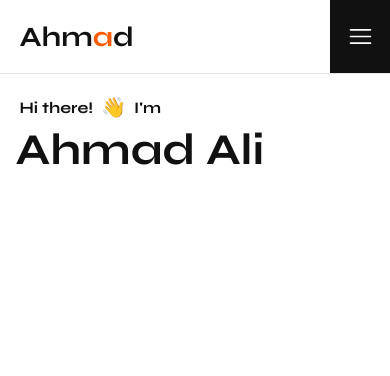
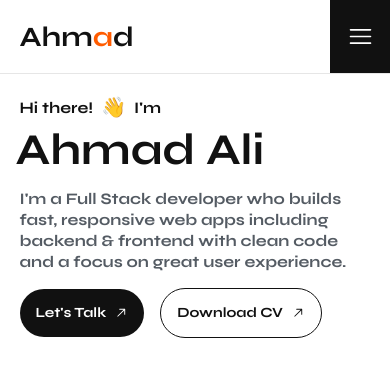
Before and after one commit to ahmad-008/ahmad-portfolio, a React (Vite) app: page / in a window 390 px wide. Shown: the top 376 px of the page. Built offline with nearby package versions, Linux system fonts and the light colour scheme.

Commit message:
Fix mobile menu streching and CV download path

```diff
--- a/src/App.jsx
+++ b/src/App.jsx
@@ -5,6 +5,7 @@ function App() {
   return (
       <>
         <Navbar/>
+
         <main>
           <Hero/>
         </main>
--- a/src/components/Hero.jsx
+++ b/src/components/Hero.jsx
@@ -1,3 +1,4 @@
+import { RxArrowTopRight } from "react-icons/rx";
 
 
 function Hero() {
@@ -19,6 +20,45 @@ function Hero() {
                 Ahmad Ali
             </h1>
 
+            {/* Intro and Buttons */}
+
+            <div className="md:ml-[33.33%] xl:max-w-[50%]">
+                <p className="my-[15px] sm:mb-[42px] text-base sm:text-xl
+            font-bold leading-[1.3] text-gray-text" >
+                    I'm a Full Stack developer who builds fast, responsive web apps
+                    including backend & frontend with clean code and a focus
+                    on great user experience.
+
+                </p>
+
+                <div>
+                    <a
+                        href="#contact"
+                        className="inline-flex items-center gap-2 py-3.5 px-4
+                    sm:py-[17px] sm:px-[35px] rounded-full border-dark bg-dark
+                    text-light hover:text-light text-sm sm:text-base font-bold
+                    hover:bg-accent transition duration-300"
+                    >
+                        Let's Talk <RxArrowTopRight />
+                    </a>
+
+                    <a
+                        href="/Ahmad Ali CV.pdf"
+                        download
+                        className="inline-flex items-center ml-4 gap-2 py-3.5 px-4 sm:py-[17px] sm:px-[35px] rounded-full border border-dark bg-light text-dark hover:bg-dark hover:text-light text-sm sm:text-base font-bold transition duration-300"
+                    >
+                        Download CV <RxArrowTopRight />
+                    </a>
+
+
+                </div>
+
+
+
+
+            </div>
+
+
         </section>
 
 
@@ -26,4 +66,4 @@ function Hero() {
     );
 }
 
-export default Hero
+export default Hero;
--- a/src/components/Navbar.jsx
+++ b/src/components/Navbar.jsx
@@ -17,7 +17,7 @@ function Navbar() {
 
 
     return (
-        <header className="relative border-b border-dark/10">
+        <header className="relative z-50 border-b border-dark/10">
 
             <nav className='flex items-center justify-between' >
                 {/* Logo cell */}
```
Also changed, not shown: 1 other file (tests, documents, lock files or other folders). Lines whose indentation alone changed are shown as unchanged.
